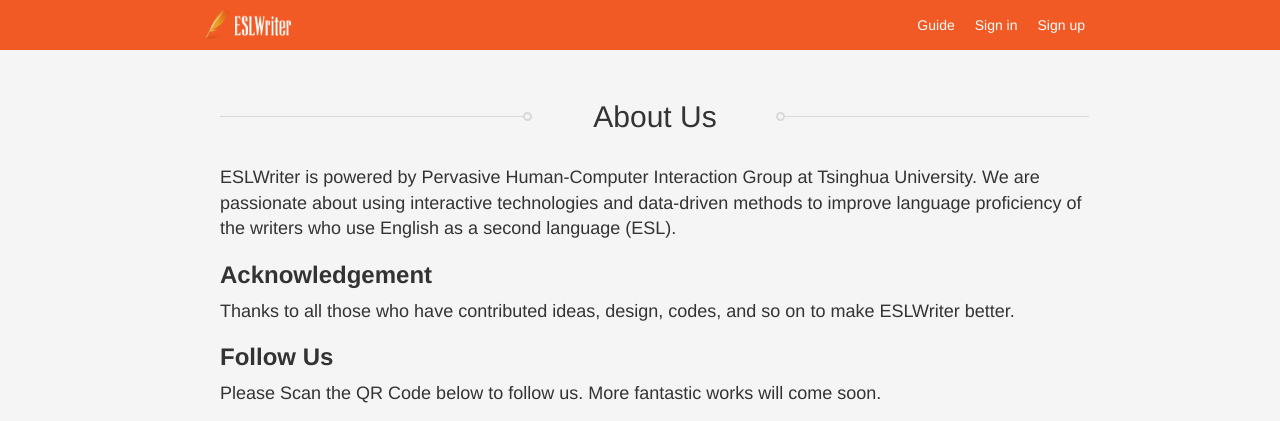
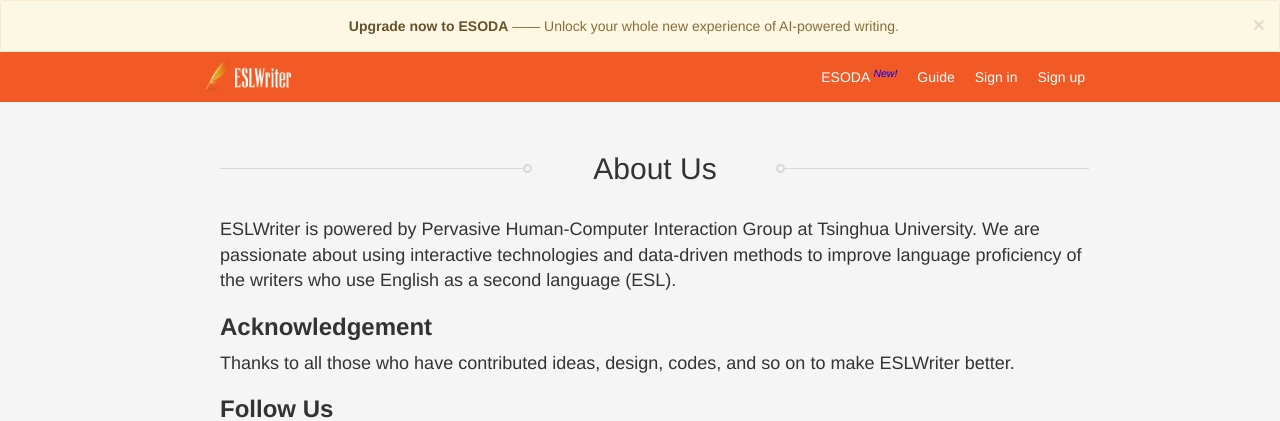
Before and after one commit to zyshin/eslwriter, a Django app: template common/templates/about.html in a window 1280 px wide. Shown: the top 421 px of the page. Run offline with Django 3.2, Linux system fonts and the light colour scheme; the template is opened without the code that fills it, so the values that code supplies are empty; some libraries are stand-ins or nearby versions.

Commit message:
Add ESODA entrance

```diff
--- a/common/templates/base.html
+++ b/common/templates/base.html
@@ -37,6 +37,10 @@ var _hmt = _hmt || [];
 </head>
 
 <body><div id="wrapper">
+	<div class="alert alert-warning alert-dismissible fade in text-center" style="margin-bottom: 0px" role="alert">
+		<button type="button" class="close" data-dismiss="alert" aria-label="Close"><span aria-hidden="true">&times;</span></button>
+		<a class="alert-link" href="http://www.esoda.org/" target="_blank">{% trans "Upgrade now to" %} {% trans "ESODA" %}</a> —— {% trans "Unlock your whole new experience of AI-powered writing." %}
+	</div>
 {% if debug %}
 	<div style="padding-left: 1%; background: cornsilk;">{% trans 'NOTE: You are now visiting an INTERNAL version.' %} <a href="http://www.eslwriter.org/">{% trans 'Switch to the PUBLIC version &gt;' %}</a></div>
 {% endif %}
@@ -52,6 +56,7 @@ var _hmt = _hmt || [];
 					{% block function_div %}
 					{% endblock %}
 					<ul class="nav navbar-nav navbar-right">
+						<li><a href="http://www.esoda.org/">{% trans 'ESODA' %} <sup style="color: blue"><i>{% trans "New!" %}</i></sup></a></li>
 						<li><a href="{% url 'eslwriter_guide' %}">{% trans 'Guide' %}</a></li>
 						{% if not user.is_authenticated %}
 						<li><a href="{% url 'auth_login' %}">{% trans 'Sign in' %}</a></li>
--- a/common/utils.py
+++ b/common/utils.py
@@ -33,10 +33,6 @@ def make_response(status=200, content_type='text/plain', content=None):
     response['Content-Type'] = content_type
     response.content = content
     return response
-
-
-def debug(context):
-  return {'DEBUG': settings.DEBUG}
 
 
 def mongo_get_object(type_object, projection=None, **kwargs):
```
